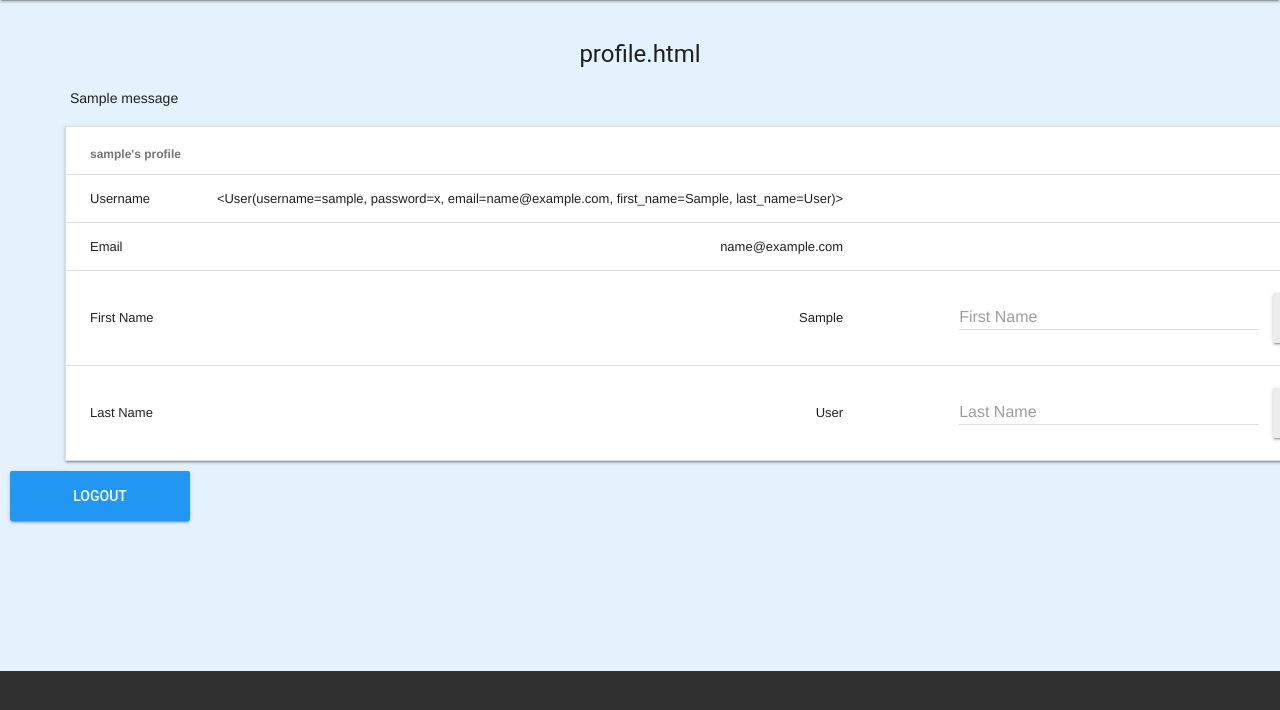
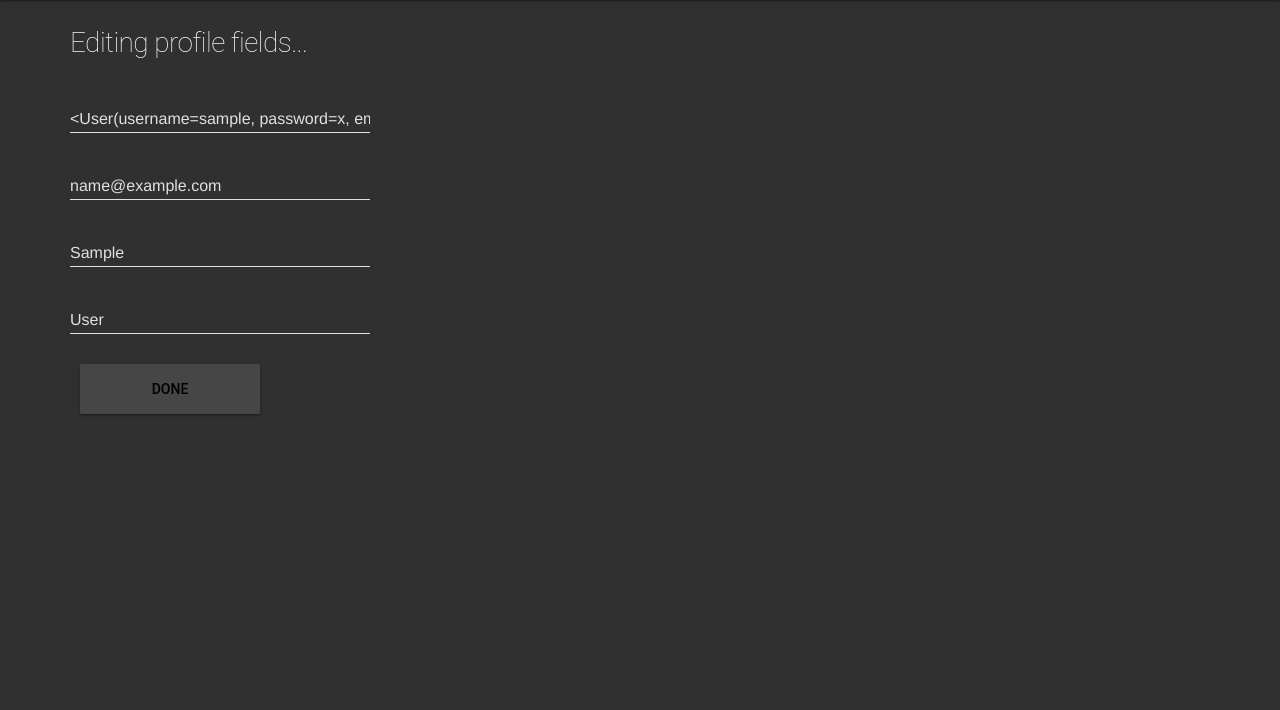
Before and after one commit to awelleck/user-profile, a Flask app: template templates/profile.html in a window 1280 px wide. Shown: the part 64-774 px from the top of the page. Run offline with Flask 2, Linux system fonts and the light colour scheme; the visitor is signed in with stand-in values (Sample User, id 1); tables that the repository leaves empty hold one stand-in row (values such as "Sample post"); the template is opened without the code that fills it: values that come from a table or form of the project are taken from there, most other values are stand-ins (such as "Sample title", 1, 10 or a date in 2020); one stand-in notice (Sample message) is shown; some libraries are stand-ins or nearby versions.

Commit message:
Redo on profile.html page
My original idea for the user's profile page was to display data in a
table. I changed this to display all of the user's information in an
uneditable form. I also originally had 2 forms on the profile page, one
for first name and another for last name. Each could be edited
individually which meant there was a separate form validator class for
each. Going forward you can edit all your profile information and the
full form will be validated and unique keys validated DB side.

```diff
--- a/app.py
+++ b/app.py
@@ -10,8 +10,7 @@ from flask_sqlalchemy import SQLAlchemy
 from sqlalchemy import exc
 from flask_socketio import SocketIO, Namespace, send, emit, disconnect
 from models import User, Chat
-from validate import LoginForm, RegistrationForm, ChangeFirstName, \
-    ChangeLastName
+from validate import LoginForm, RegistrationForm, ProfileForm
 from chat import MyNamespace
 from utils import db
 
@@ -133,43 +132,20 @@ def register():
 @app.route('/profile/<username>', methods=['GET', 'POST'])
 @login_required
 def profile(username):
-    form1 = ChangeFirstName(request.form)
-    form2 = ChangeLastName(request.form)
+    form = ProfileForm(request.form)
+    session['editing'] = False
     print('Printing session[\'username\']: %s' % session['username'])
 
     if username != session['username']:
         return redirect(url_for('index'))
 
     if request.method == 'POST':
-        form_name = request.form
-        if 'change_first_name' in form_name:
-            status = 'first'
-            load_profile = User.query.filter_by(username=session['username']
-                                                ).first()
-            user = load_profile.username
-            email = load_profile.email
-            first_name = load_profile.first_name
-            last_name = load_profile.last_name
-            change_first_name = request.form['change_first_name']
-            print(change_first_name)
-            User.update(status, first_name, change_first_name)
-            return render_template('profile.html', form1=form1, form2=form2,
-                                   username=username, user=user, email=email,
-                                   first_name=first_name, last_name=last_name)
-        elif 'change_last_name' in form_name:
-            status = 'last'
-            load_profile = User.query.filter_by(username=session['username']
-                                                ).first()
-            user = load_profile.username
-            email = load_profile.email
-            first_name = load_profile.first_name
-            last_name = load_profile.last_name
-            change_last_name = request.form['change_last_name']
-            print(change_last_name)
-            User.update(status, last_name, change_last_name)
-            return render_template('profile.html', form1=form1, form2=form2,
-                                   username=username, user=user, email=email,
-                                   first_name=first_name, last_name=last_name)
+        if 'edit' in request.form:
+            print('Editing!')
+            session['editing'] = True
+        elif 'done' in request.form and form.validate():
+            print('Done!')
+            session['editing'] = False
 
     load_profile = User.query.filter_by(username=session['username']
                                         ).first()
@@ -178,9 +154,9 @@ def profile(username):
     first_name = load_profile.first_name
     last_name = load_profile.last_name
 
-    return render_template('profile.html', form1=form1, form2=form2,
-                           username=username, user=user, email=email,
-                           first_name=first_name, last_name=last_name)
+    return render_template('profile_redo.html', username=username, user=user,
+                           email=email, form=form, first_name=first_name,
+                           last_name=last_name)
 
 
 # logout route for button
--- a/static/style.css
+++ b/static/style.css
@@ -1,6 +1,5 @@
 ul { list-style-type: none; }
 body { background-color: #303030; } /*slate grey*/
-h1 { font-size: 2em; color: #fff; font-weight: 100; text-align: center; }
 
 .pad { margin-left: 5em; }
 .pad-top { margin-top: 1.5em; }
@@ -17,6 +16,10 @@ h1 { font-size: 2em; color: #fff; font-weight: 100; text-align: center; }
 .light { width: 100%; height: 300px; background-color: #fff; align-items: center; justify-content: center; }
 .mdl-center { text-align: center; }
 .picture { width: 100%; height: 525px; }
+.index-h1 { font-size: 2em; color: #fff; font-weight: 100; text-align: center; }
+.profile-h1 { font-size: 2em; color: #fff; font-weight: 100; margin-left: 2.5em; }
+.profile-done { margin-left: 5em; margin-top: 6.1em; }
+.profile-edit { margin-left: 5em; }
 
 .right { margin-right: 7em; }
 .left { margin-left: 5em; }
--- a/templates/index.html
+++ b/templates/index.html
@@ -7,7 +7,7 @@
     {% include "custom.js" %}</script>
 {% endblock %}
 {% block index %}
-          <h1>User profile with authentication and chat.</h1>
+          <h1 class="index-h1">User profile with authentication and chat.</h1>
           <form method="POST" action="/">
             <div class="mdl-grid mdl-center picture">
               <div class="mdl-cell mdl-cell--4-col">
--- a/templates/profile.html
+++ b/templates/profile.html
@@ -1,68 +1,67 @@
 {% extends "layout.html" %}
 {% block title %}Profile{% endblock %}
 {% block profile %}
-          <section class="input-section mdl-color--blue-50">
-            <h4 class="mdl-typography--text-center">profile.html</h4>
-            {% with messages = get_flashed_messages() %}
-              {% if messages %}
-                {% for message in messages %}
-                  <p class="pad">{{ message }}</p>
-                {% endfor %}
-              {% endif %}
-            {% endwith %}
-            <table class="mdl-data-table mdl-js-data-table mdl-shadow--2dp pad">
-              <thread>
-                <tr>
-                  <th class="mdl-data-table__cell--non-numeric">{{ username }}'s profile</th>
-                  <th></th>
-                  <th></th>
-                </tr>
-              </thread>
-              <tbody>
-                <tr>
-                  <td class="mdl-data-table__cell--non-numeric">Username</td>
-                  <td>{{ user }}</td>
-                  <td></td>
-                </tr>
-                <tr>
-                  <td class="mdl-data-table__cell--non-numeric">Email</td>
-                  <td>{{ email }}</td>
-                  <td></td>
-                </tr>
-                <tr>
-                  <td class="mdl-data-table__cell--non-numeric">First Name</td>
-                  <td>{{ first_name }}</td>
-                  <td>
-                    <form method="POST" action="#">
-                      <div class="mdl-textfield mdl-js-textfield pad">
-                        {{ form1.change_first_name(class="mdl-textfield__input", type="text", id="change_first_name") }}
-                        <label class="mdl-textfield__label" for="change_first_name">First Name</label>
+          {% if session['editing'] == False %}
+          <form class="profile-done" method="POST">
+            <div>
+              <div class="mdl-textfield mdl-js-textfield">
+                <label class="mdl-textfield__label">username</label>
+                <input class="mdl-textfield__input" type="text" name="username" value="{{ user }}" readonly>
               </div>
-                      <button class="mdl-button mdl-js-button mdl-button--raised mdl-js-ripple-effect" type="submit">
-                        change first name
+            </div>
+            <div>
+              <div class="mdl-textfield mdl-js-textfield">
+                <label class="mdl-textfield__label">email</label>
+                <input class="mdl-textfield__input" type="text" name="email" value="{{ email }}" readonly>
+              </div>
+            </div>
+            <div>
+              <div class="mdl-textfield mdl-js-textfield">
+                <label class="mdl-textfield__label">first name</label>
+                <input class="mdl-textfield__input" type="text" name="first name" value="{{ first_name }}" readonly>
+              </div>
+            </div>
+            <div>
+              <div class="mdl-textfield mdl-js-textfield">
+                <label class="mdl-textfield__label">last name</label>
+                <input class="mdl-textfield__input" type="text" name="last name" value="{{ last_name }}" readonly>
+              </div>
+            </div>
+            <button class="mdl-button mdl-js-button mdl-button--raised mdl-js-ripple-effect" type="submit" name="edit">
+              edit
             </button>
           </form>
-                  </td>
-                </tr>
-                <tr>
-                  <td class="mdl-data-table__cell--non-numeric">Last Name</td>
-                  <td>{{ last_name }}</td>
-                  <td>
-                    <form method="POST" action="#">
-                      <div class="mdl-textfield mdl-js-textfield pad">
-                        {{ form2.change_last_name(class="mdl-textfield__input", type="text", id="change_last_name") }}
-                        <label class="mdl-textfield__label" for="change_last_name">Last Name</label>
+          {% endif %}
+          {% if session['editing'] == True %}
+          <h1 class="profile-h1">Editing profile fields...</h1>
+          <form class="profile-edit" method="POST">
+            <div>
+              <div class="mdl-textfield mdl-js-textfield">
+                <label class="mdl-textfield__label">username</label>
+                {{ form.username(class="mdl-textfield__input", type="text", value=user) }}
               </div>
-                      <button class="mdl-button mdl-js-button mdl-button--raised mdl-js-ripple-effect" type="submit">
-                        change last name
+            </div>
+            <div>
+              <div class="mdl-textfield mdl-js-textfield">
+                <label class="mdl-textfield__label">email</label>
+                {{ form.email(class="mdl-textfield__input", type="text", value=email) }}
+              </div>
+            </div>
+            <div>
+              <div class="mdl-textfield mdl-js-textfield">
+                <label class="mdl-textfield__label">first name</label>
+                {{ form.first_name(class="mdl-textfield__input", type="text", value=first_name) }}
+              </div>
+            </div>
+            <div>
+              <div class="mdl-textfield mdl-js-textfield">
+                <label class="mdl-textfield__label">last name</label>
+                {{ form.last_name(class="mdl-textfield__input", type="text", value=last_name) }}
+              </div>
+            </div>
+            <button class="mdl-button mdl-js-button mdl-button--raised mdl-js-ripple-effect" type="submit" name="done">
+              done
             </button>
           </form>
-                  </td>
-                </tr>
-              </tbody>
-            </table>
-            <a href="{{ url_for('logout') }}"><button class="mdl-button mdl-js-button mdl-button--raised mdl-button--colored pad pad-top">
-              Logout
-            </button></a>
-          </section>
+          {% endif %}
 {% endblock %}
--- a/validate.py
+++ b/validate.py
@@ -27,13 +27,17 @@ class RegistrationForm(Form):
                             'characters long!')])
 
 
-class ChangeFirstName(Form):
-    change_first_name = StringField('First Name', [validators.Length(min=2,
-                                    max=35, message='First name must be ' +
-                                    'between 2 and 35 characters long!')])
-
-
-class ChangeLastName(Form):
-    change_last_name = StringField('Last Name', [validators.Length(min=2,
-                                   max=35, message='Last name must be ' +
-                                   'between 2 and 35 characters long!')])
+class ProfileForm(Form):
+    username = StringField('Username', [validators.Length(min=2, max=20,
+                           message='Username must be between 2 and 20 ' +
+                           'characters long!')])
+    email = StringField('Email Address', [validators.Length(min=6, max=35,
+                        message='Email must be between 6 and 35 ' +
+                        'characters long!'), validators.Email('Enter a vaild' +
+                                                              ' email!')])
+    first_name = StringField('First Name', [validators.Length(min=2, max=35,
+                             message='First name must be between 2 and 35 ' +
+                             'characters long!')])
+    last_name = StringField('Last Name', [validators.Length(min=2, max=35,
+                            message='Last name must be between 2 and 35 ' +
+                            'characters long!')])
```
Lines whose indentation alone changed are shown as unchanged.
